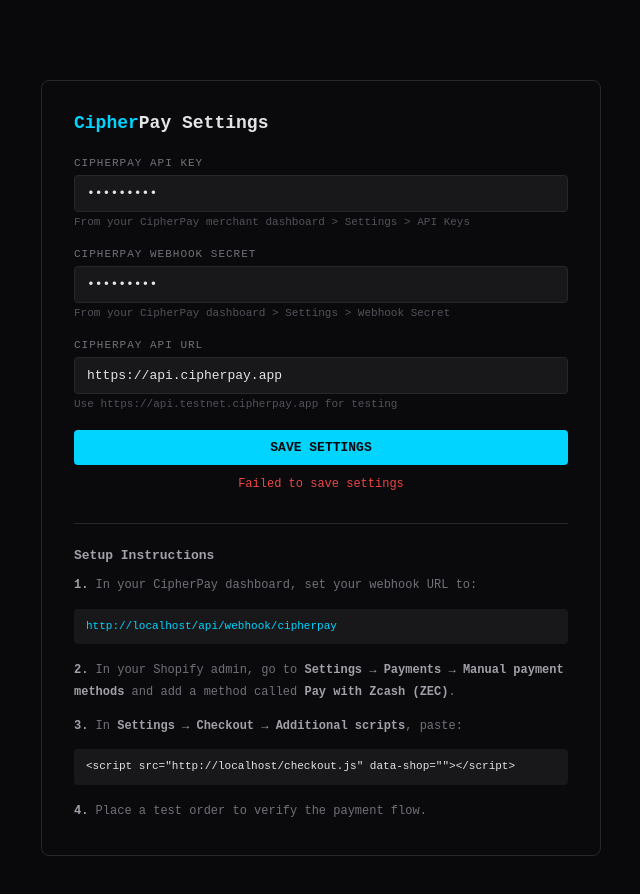
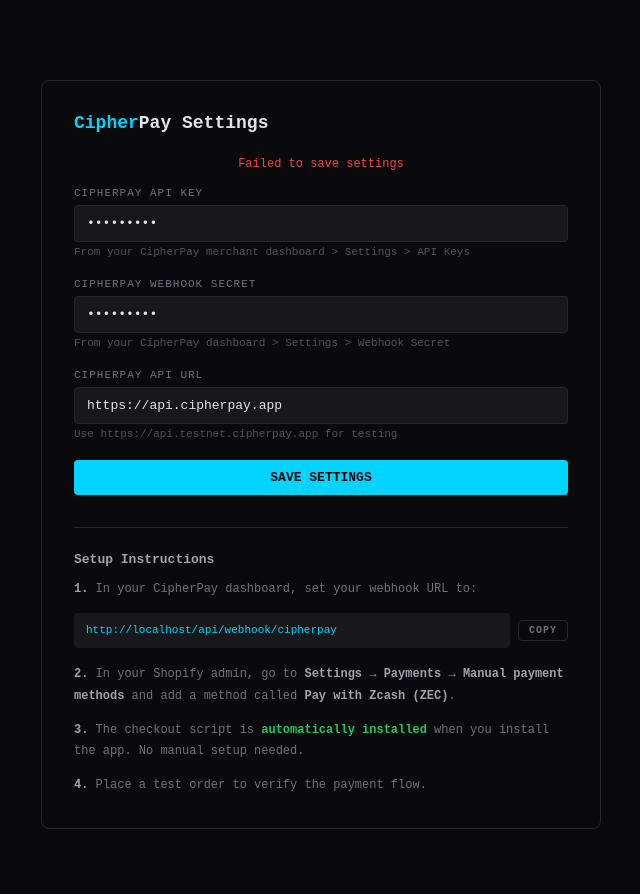
Before and after one commit to atmospherelabs-dev/cipherpay-shopify, a Next.js app: page /settings in a window 1280 px wide. Both pictures are taken after typing "Sample123", "Sample123" into the empty fields and a click on the button "SAVE SETTINGS". Shown: the top 894 px of the page, without its empty margins (319-959 px from the left). Built offline with nearby package versions, Linux system fonts and the light colour scheme; no server answers.

Commit message:
feat: read-only settings, auto script tag, copy buttons
- Settings page shows read-only masked fields after save with copy
  buttons, edit mode toggle
- Checkout script auto-injected via ScriptTag API on app install
- Added write_script_tags scope
- Copy buttons on all setup instruction URLs

```diff
--- a/app/settings/page.tsx
+++ b/app/settings/page.tsx
@@ -11,6 +11,26 @@
   webhook_url: string;
 }
 
+function CopyBtn({ text }: { text: string }) {
+  const [copied, setCopied] = useState(false);
+  return (
+    <button
+      type="button"
+      onClick={() => { navigator.clipboard.writeText(text); setCopied(true); setTimeout(() => setCopied(false), 2000); }}
+      style={{
+        padding: '4px 10px', fontSize: 10, fontWeight: 600, letterSpacing: 1,
+        backgroundColor: copied ? '#22c55e' : 'transparent',
+        color: copied ? '#000' : '#71717a',
+        border: '1px solid #27272a', borderRadius: 4,
+        cursor: 'pointer', fontFamily: 'inherit', transition: 'all 0.15s',
+        whiteSpace: 'nowrap',
+      }}
+    >
+      {copied ? 'COPIED' : 'COPY'}
+    </button>
+  );
+}
+
 export default function SettingsPage() {
   const [shop, setShop] = useState('');
   const [apiKey, setApiKey] = useState('');
@@ -21,6 +41,8 @@
   const [saved, setSaved] = useState(false);
   const [error, setError] = useState('');
   const [loading, setLoading] = useState(true);
+  const [editing, setEditing] = useState(false);
+  const [hasConfig, setHasConfig] = useState(false);
 
   useEffect(() => {
     const params = new URLSearchParams(window.location.search);
@@ -36,6 +58,7 @@
           if (data.cipherpay_webhook_secret) setWebhookSecret(data.cipherpay_webhook_secret);
           setPaymentUrl(data.payment_url || '');
           setWebhookUrl(data.webhook_url || '');
+          setHasConfig(!!(data.cipherpay_api_key && data.cipherpay_webhook_secret));
           setLoading(false);
         })
         .catch(() => setLoading(false));
@@ -62,6 +85,8 @@
 
     if (res.ok) {
       setSaved(true);
+      setEditing(false);
+      setHasConfig(true);
       setTimeout(() => setSaved(false), 3000);
     } else {
       setError('Failed to save settings');
@@ -75,6 +100,11 @@
       </div>
     );
   }
+
+  const mask = (val: string, prefix: number = 8, suffix: number = 4) => {
+    if (!val || val.length < prefix + suffix + 4) return val;
+    return val.slice(0, prefix) + '••••••••' + val.slice(-suffix);
+  };
 
   const inputStyle: React.CSSProperties = {
     width: '100%',
@@ -98,6 +128,21 @@
     marginBottom: 6,
   };
 
+  const readOnlyFieldStyle: React.CSSProperties = {
+    display: 'flex',
+    alignItems: 'center',
+    justifyContent: 'space-between',
+    padding: '10px 12px',
+    backgroundColor: '#18181b',
+    border: '1px solid #27272a',
+    borderRadius: 4,
+    fontSize: 13,
+    fontFamily: 'monospace',
+    color: '#a1a1aa',
+  };
+
+  const isEditing = editing || !hasConfig;
+
   return (
     <div style={{ maxWidth: 560, margin: '80px auto', padding: '0 24px' }}>
       <div style={{
@@ -113,6 +158,10 @@
           {shop}
         </p>
 
+        {saved && <p style={{ color: '#22c55e', fontSize: 12, marginBottom: 16, textAlign: 'center' }}>Settings saved</p>}
+        {error && <p style={{ color: '#ef4444', fontSize: 12, marginBottom: 16, textAlign: 'center' }}>{error}</p>}
+
+        {isEditing ? (
           <form onSubmit={handleSave}>
             <div style={{ marginBottom: 20 }}>
               <label style={labelStyle}>CipherPay API Key</label>
@@ -157,27 +206,71 @@
               </p>
             </div>
 
+            <div style={{ display: 'flex', gap: 8 }}>
               <button
                 type="submit"
                 style={{
-              padding: '10px 24px',
-              backgroundColor: '#00D4FF',
-              color: '#09090b',
-              border: 'none',
-              borderRadius: 4,
-              fontFamily: 'inherit',
-              fontSize: 13,
-              fontWeight: 600,
-              cursor: 'pointer',
-              width: '100%',
+                  padding: '10px 24px', backgroundColor: '#00D4FF', color: '#09090b',
+                  border: 'none', borderRadius: 4, fontFamily: 'inherit',
+                  fontSize: 13, fontWeight: 600, cursor: 'pointer', flex: 1,
                 }}
               >
                 SAVE SETTINGS
               </button>
+              {hasConfig && (
+                <button
+                  type="button"
+                  onClick={() => setEditing(false)}
+                  style={{
+                    padding: '10px 24px', backgroundColor: 'transparent', color: '#71717a',
+                    border: '1px solid #27272a', borderRadius: 4, fontFamily: 'inherit',
+                    fontSize: 13, fontWeight: 600, cursor: 'pointer',
+                  }}
+                >
+                  CANCEL
+                </button>
+              )}
+            </div>
+          </form>
+        ) : (
+          <div>
+            <div style={{ marginBottom: 20 }}>
+              <label style={labelStyle}>CipherPay API Key</label>
+              <div style={readOnlyFieldStyle}>
+                <span>{mask(apiKey)}</span>
+                <CopyBtn text={apiKey} />
+              </div>
+            </div>
 
-          {saved && <p style={{ color: '#22c55e', fontSize: 12, marginTop: 12, textAlign: 'center' }}>Settings saved</p>}
-          {error && <p style={{ color: '#ef4444', fontSize: 12, marginTop: 12, textAlign: 'center' }}>{error}</p>}
-        </form>
+            <div style={{ marginBottom: 20 }}>
+              <label style={labelStyle}>CipherPay Webhook Secret</label>
+              <div style={readOnlyFieldStyle}>
+                <span>{mask(webhookSecret)}</span>
+                <CopyBtn text={webhookSecret} />
+              </div>
+            </div>
+
+            <div style={{ marginBottom: 20 }}>
+              <label style={labelStyle}>CipherPay API URL</label>
+              <div style={readOnlyFieldStyle}>
+                <span style={{ color: '#00D4FF' }}>{apiUrl}</span>
+                <CopyBtn text={apiUrl} />
+              </div>
+            </div>
+
+            <button
+              type="button"
+              onClick={() => setEditing(true)}
+              style={{
+                padding: '10px 24px', backgroundColor: 'transparent', color: '#a1a1aa',
+                border: '1px solid #27272a', borderRadius: 4, fontFamily: 'inherit',
+                fontSize: 13, fontWeight: 600, cursor: 'pointer', width: '100%',
+              }}
+            >
+              EDIT SETTINGS
+            </button>
+          </div>
+        )}
 
         <div style={{ marginTop: 32, paddingTop: 24, borderTop: '1px solid #27272a' }}>
           <h3 style={{ fontSize: 13, color: '#a1a1aa', marginTop: 0, marginBottom: 12 }}>Setup Instructions</h3>
@@ -186,39 +279,24 @@
             <p style={{ marginTop: 0 }}>
               <strong style={{ color: '#a1a1aa' }}>1.</strong> In your CipherPay dashboard, set your webhook URL to:
             </p>
+            <div style={{ display: 'flex', alignItems: 'center', gap: 8, marginBottom: 16 }}>
               <code style={{
-              display: 'block',
-              padding: '8px 12px',
-              backgroundColor: '#18181b',
-              borderRadius: 4,
-              fontSize: 11,
-              color: '#00D4FF',
-              marginBottom: 16,
-              wordBreak: 'break-all',
+                flex: 1, display: 'block', padding: '8px 12px',
+                backgroundColor: '#18181b', borderRadius: 4,
+                fontSize: 11, color: '#00D4FF', wordBreak: 'break-all',
               }}>
                 {webhookUrl || `${typeof window !== 'undefined' ? window.location.origin : ''}/api/webhook/cipherpay`}
               </code>
+              <CopyBtn text={webhookUrl || `${typeof window !== 'undefined' ? window.location.origin : ''}/api/webhook/cipherpay`} />
+            </div>
 
             <p>
               <strong style={{ color: '#a1a1aa' }}>2.</strong> In your Shopify admin, go to <strong style={{ color: '#a1a1aa' }}>Settings → Payments → Manual payment methods</strong> and add a method called <strong style={{ color: '#a1a1aa' }}>Pay with Zcash (ZEC)</strong>.
             </p>
 
             <p>
-              <strong style={{ color: '#a1a1aa' }}>3.</strong> In <strong style={{ color: '#a1a1aa' }}>Settings → Checkout → Additional scripts</strong>, paste:
+              <strong style={{ color: '#a1a1aa' }}>3.</strong> The checkout script is <strong style={{ color: '#22c55e' }}>automatically installed</strong> when you install the app. No manual setup needed.
             </p>
-            <code style={{
-              display: 'block',
-              padding: '8px 12px',
-              backgroundColor: '#18181b',
-              borderRadius: 4,
-              fontSize: 11,
-              color: '#e4e4e7',
-              marginBottom: 16,
-              whiteSpace: 'pre-wrap',
-              wordBreak: 'break-all',
-            }}>
-              {`<script src="${paymentUrl || (typeof window !== 'undefined' ? window.location.origin : '')}/checkout.js" data-shop="${shop}"></script>`}
-            </code>
 
             <p style={{ marginBottom: 0 }}>
               <strong style={{ color: '#a1a1aa' }}>4.</strong> Place a test order to verify the payment flow.
```
Also changed, not shown: app/api/auth/callback/route.ts (+7 -1 lines), lib/shopify.ts (+26 -1 lines), public/checkout.js (+4 -3 lines), 1 other file (tests, documents, lock files or other folders). Lines whose indentation alone changed are shown as unchanged.
